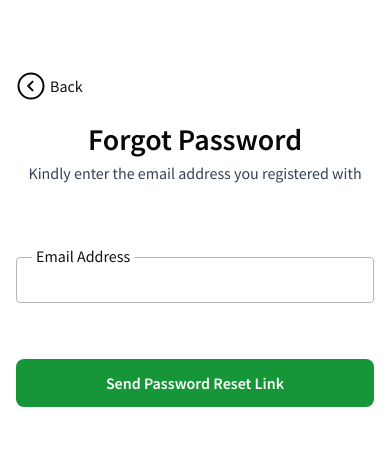
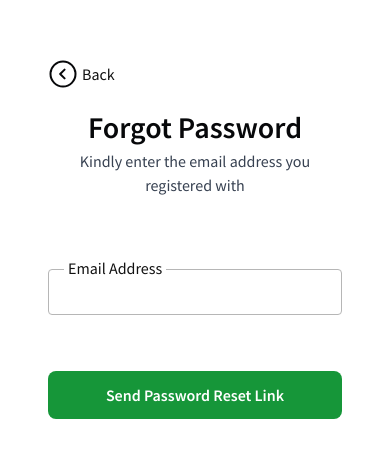
Before and after one commit to Elue-dev/BytesBlog-Client, a React (Vite) app: page /auth/forgot-password in a window 390 px wide. Shown: the part 183-640 px from the top of the page. Built offline with nearby package versions, Linux system fonts and the light colour scheme; no server answers.

Commit message:
fix: auth pages dark mode style fixes

```diff
--- a/src/components/interests/index.tsx
+++ b/src/components/interests/index.tsx
@@ -97,7 +97,7 @@ export default function Interests({
             mode === "dark"
               ? "border border-neutral-900 bg-zinc-950"
               : "bg-white"
-          }  p-0 sm:p-5 sm:shadow-lg`}
+          }  p-4 sm:p-5 sm:shadow-lg`}
         >
           <div
             onClick={handleNavigate}
--- a/src/components/signup_form/index.tsx
+++ b/src/components/signup_form/index.tsx
@@ -171,7 +171,7 @@ export default function SignUpForm({
             mode === "dark"
               ? "border border-neutral-950 bg-zinc-900"
               : "bg-white"
-          }  p-0 sm:p-5 sm:shadow-lg`}
+          }  p-4 sm:p-5 sm:shadow-lg`}
         >
           <h1 className="mb-3 flex items-center justify-center text-3xl font-medium">
             Create Account
--- a/src/pages/auth/forgot_password/index.tsx
+++ b/src/pages/auth/forgot_password/index.tsx
@@ -75,13 +75,13 @@ export default function ForgotPassword() {
 
   return (
     <section className={`${mode === "dark" && "bg-zinc-900"}`}>
-      <div className="flex h-screen items-center justify-center">
+      <div className="justify-cente flex h-screen items-center p-4">
         <div
           className={`mx-4 my-8 w-full max-w-md rounded-lg ${
             mode === "dark"
               ? "border border-neutral-950 bg-zinc-900"
               : "bg-white"
-          }  p-0 sm:p-5 sm:shadow-lg`}
+          }  p-4 sm:p-5 sm:shadow-lg`}
         >
           <div
             onClick={() => navigate(-1)}
--- a/src/pages/auth/reset_password/index.tsx
+++ b/src/pages/auth/reset_password/index.tsx
@@ -158,7 +158,7 @@ export default function ResetPassword() {
             mode === "dark"
               ? "border border-neutral-950 bg-zinc-900"
               : "bg-white"
-          }  p-0 sm:p-5 sm:shadow-lg`}
+          }  p-4 sm:p-5 sm:shadow-lg`}
         >
           <Link to="/" className="mb-3 flex items-center justify-center pt-8">
             <img
--- a/src/pages/auth/sign_in/index.tsx
+++ b/src/pages/auth/sign_in/index.tsx
@@ -137,7 +137,7 @@ export default function SignIn() {
             mode === "dark"
               ? "border border-neutral-950 bg-zinc-900"
               : "bg-white"
-          }  p-0 sm:p-5 sm:shadow-lg`}
+          }  p-4 sm:p-5 sm:shadow-lg`}
         >
           <Link to="/" className="mb-3 flex items-center justify-center pt-8">
             <img
--- a/src/pages/manage_interests/index.tsx
+++ b/src/pages/manage_interests/index.tsx
@@ -88,7 +88,7 @@ export default function ManageInterests() {
             mode === "dark"
               ? "border border-neutral-900 bg-zinc-950 "
               : "bg-white"
-          }  p-0 sm:p-5 sm:shadow-lg`}
+          }  p-4 sm:p-5 sm:shadow-lg`}
         >
           <div
             onClick={() => navigate(-1)}
```
